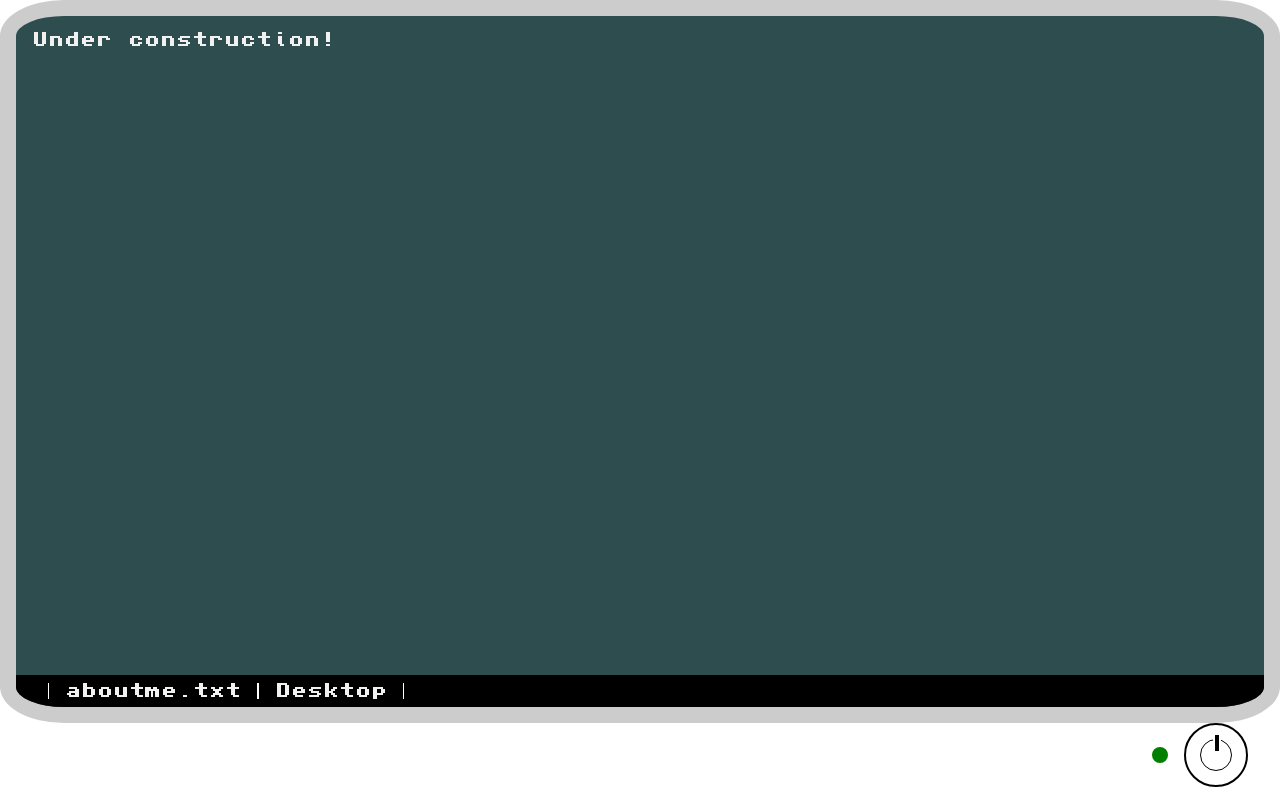
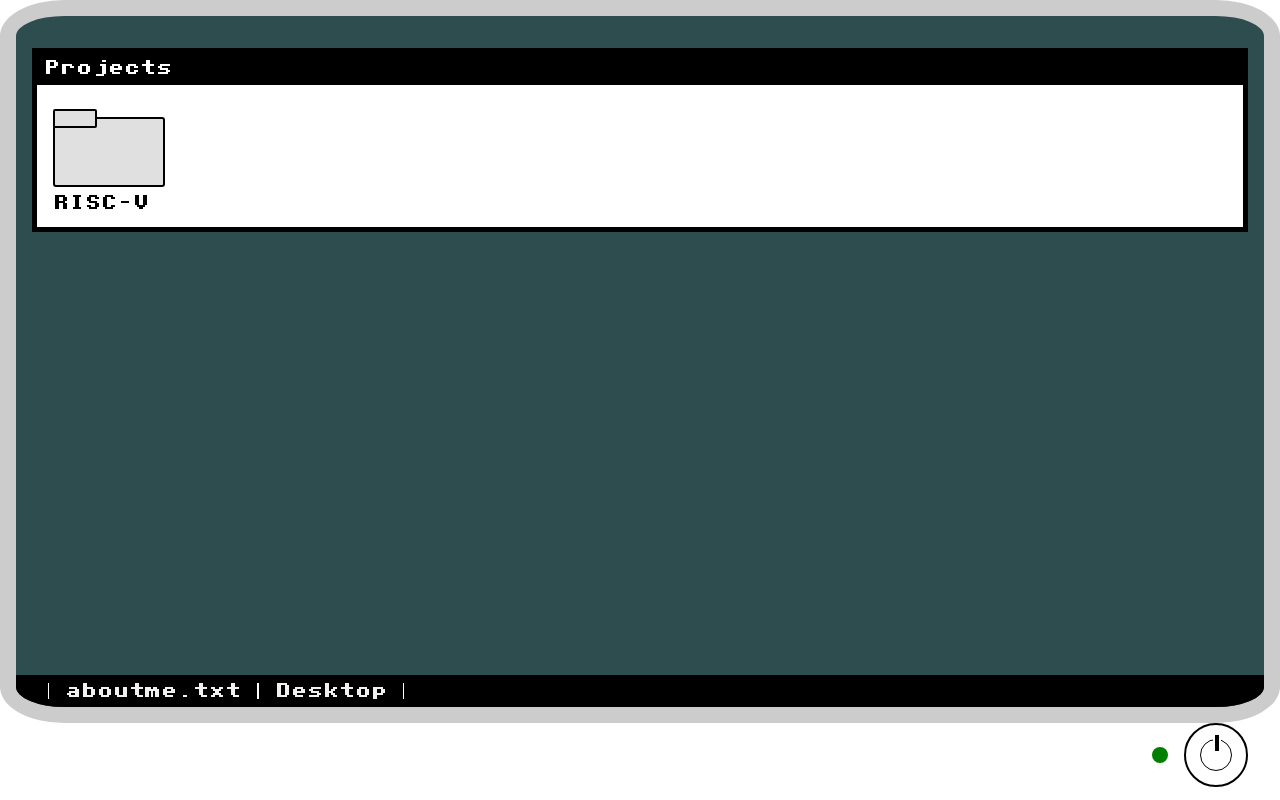
Before and after one commit to animeshrisal/emugrid.com, a Next.js app: page /projects in a window 1280 px wide. Built offline with nearby package versions, Linux system fonts and the light colour scheme.

Commit message:
Add window

```diff
--- a/app/projects/page.tsx
+++ b/app/projects/page.tsx
@@ -1,7 +1,11 @@
 import styles from './page.module.scss'
+import Window from "@/components/Window"
+import DocumentIconCard from "@/components/DocumentIcon"
 
 export default function Project() {
   return (
-    <div className={styles["test"]}>Under construction!</div>
+    <Window title="Projects">
+      <DocumentIconCard url="/risc-v-emulator" text="RISC-V" />
+    </Window>
   );
 }
```
Also changed, not shown: app/components/notepad.tsx (added), components/Window.tsx (line endings or trailing spaces), 2 other files (tests, documents, lock files or other folders).
